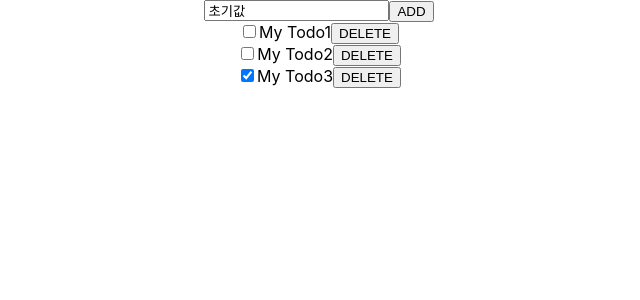
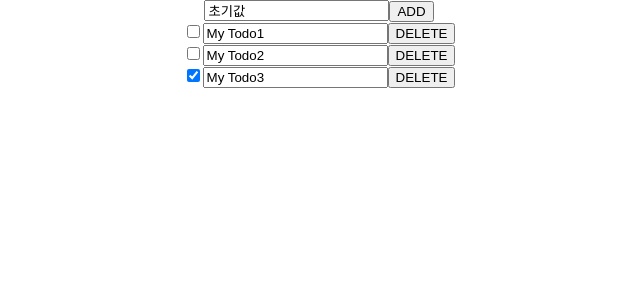
Before and after one commit to kimyena1123/todoList-app, a React (Create React App) app in the folder client/: page / in a window 1280 px wide. Shown: the top 300 px of the page, without its empty margins (321-961 px from the left). Built offline with nearby package versions, Linux system fonts and the light colour scheme.

Commit message:
feat: Todo 수정 기능 구현

```diff
--- a/client/src/components/Todo.js
+++ b/client/src/components/Todo.js
@@ -8,8 +8,8 @@ const Todo = ({item, deleteItem}) => { //<Todo todoitem = {todo}/> =>  props = t
     //const {item} = props;
     const {id, title, done} = item;
 
-    const [todoItem, setTodoItems] = useState(item);
-
+    const [todoItem, setTodoItem] = useState(item);
+    const [readOnly, setReadOnly] = useState(true);
 
     const onDeleteBtn = () => {
         console.log('delete tn click');
@@ -18,13 +18,63 @@ const Todo = ({item, deleteItem}) => { //<Todo todoitem = {todo}/> =>  props = t
         console.log('내가 누른 todo의 done >> ', done);
 
         deleteItem(todoItem); //const deleteItem = (targetItem) => {}
-    }
+    };
+
+    const editEventHandler = (e) => {
+        //rest에는 id와 done의 정보가 들어가게 된다
+        // => todoItem에 id, title, done이 들어있는데
+        // title과 rest로 나눈 것. 따라서 rest에는 id와 done이 담겨있는 것.
+        const {title, ...rest} = todoItem;
+
+        setTodoItem({
+            title: e.target.value,
+            ...rest,
+        });
+
+    };
+
+    const offReadOnlyMode = () => { //input클릭 시 : readonly state를 false로 변경
+        setReadOnly(false);
+    };
+
+    const enterKeyEventHandler = (e) => {
+        if(e.key === "Enter"){
+            setReadOnly(true);
+        }
+    };
+
+    const checkboxEventHandler = () => {
+        todoItem.done = !todoItem.done; //!true -> false, !false->true
+        setTodoItem(todoItem);
+    };
+
 
     return(
         <div className="Todo">
-            <input type = "checkbox" id = {`todo${id}`} name = {`todo${id}`} value = {`todo${id}`} defaultChecked = {done} />
-            <label htmlFor={`todo${id}`}>{title}</label>
-            <button onClick={()=> onDeleteBtn()}>DELETE</button>
+            <input type = "checkbox"
+                    id = {`todo${id}`}
+                    name = {`todo${id}`}
+                    value = {`todo${id}`}
+                    defaultChecked = {done} //true이면 체크된 상태.
+                    //checkbox 업데이트
+                    //done이 true라면 false로, false였다면 true로 변경.
+                    onChange = {checkboxEventHandler}
+            />
+
+            {/* <label htmlFor={`todo${id}`}>{title}</label> */}
+            {/* label 대신 input 태그(text)를 사용해 클릭하면 수정이 가능하도록. */}
+            <input type = "text"
+                    value = {todoItem.title}
+                    readOnly = {readOnly}
+                    onChange = {editEventHandler}
+                    //원래 기본은 readonly = "true".
+                    //하지만 사용자가 수정하기 위해 input창을 클릭하면 readOnly = "false"로.
+                    onClick = {offReadOnlyMode}
+                    // enter를 하면 다시 readOnly = "true"로.
+                    onKeyPress = {enterKeyEventHandler}
+            />
+
+            <button onClick={onDeleteBtn}>DELETE</button>
         </div>
     )
 };
```
